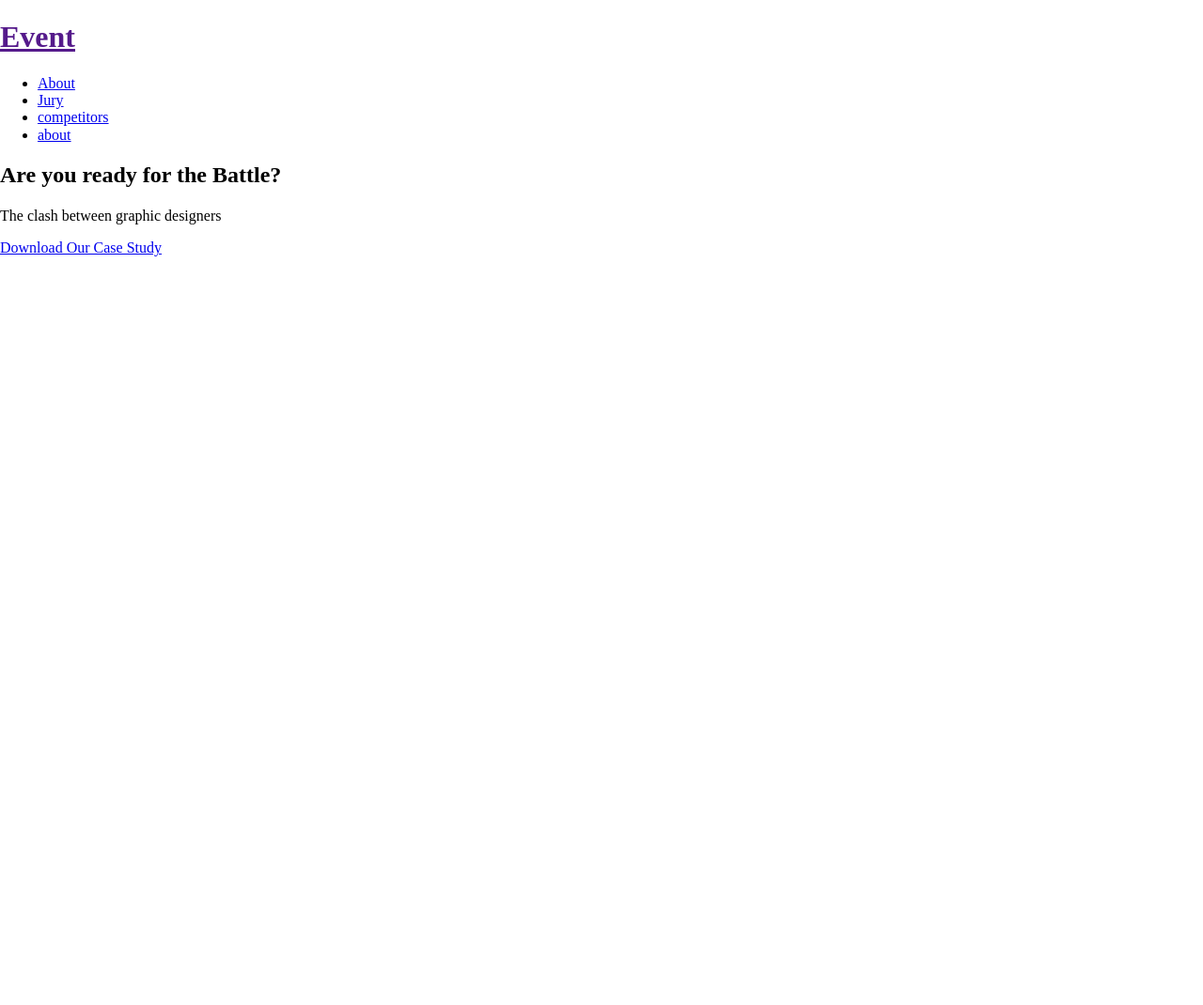
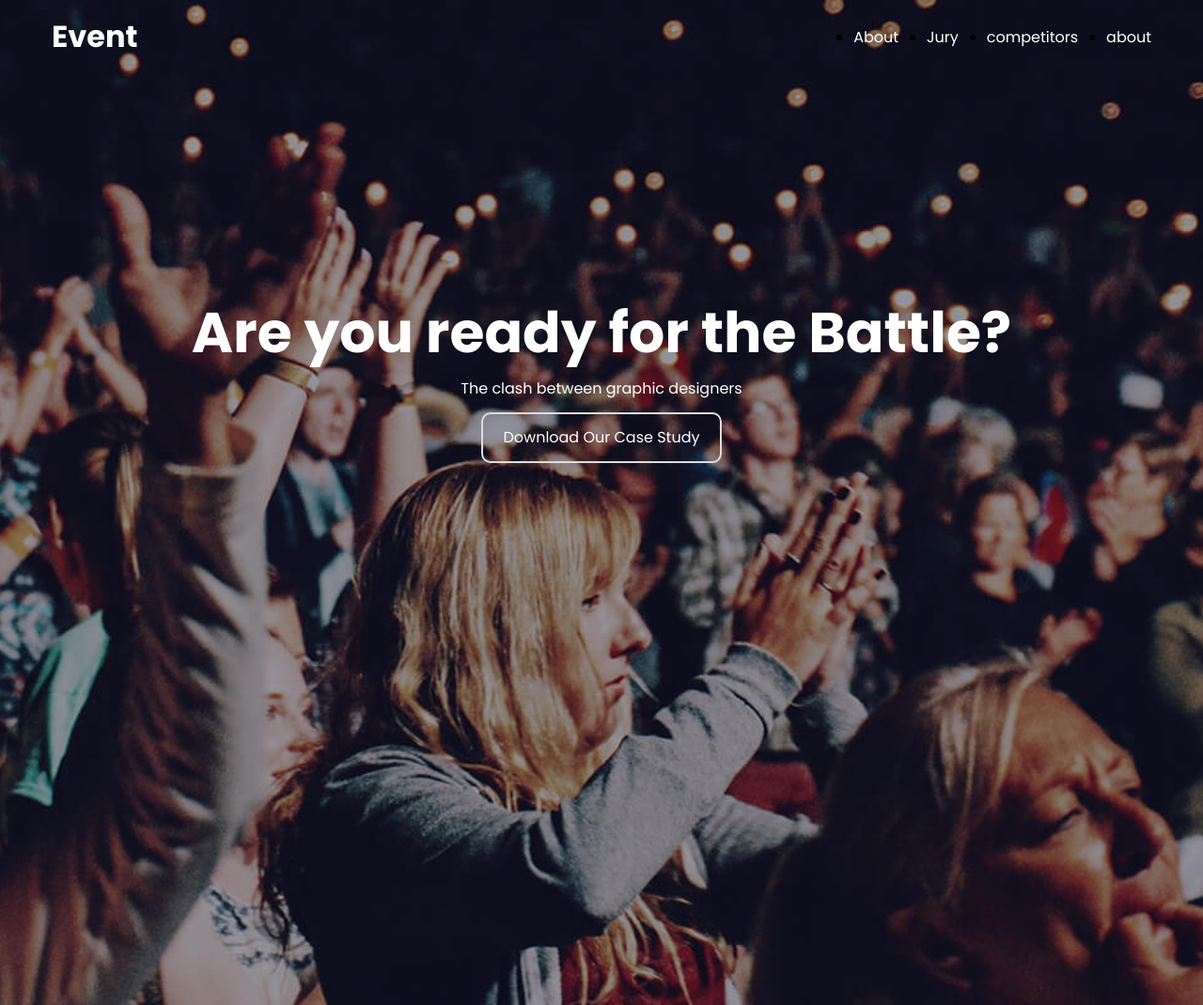
Before and after one commit to zilb88/ba-event, a plain HTML site: page index.html in a window 1280 px wide. Shown: the whole page at 94% size. Before the commit the page ends 800 px from the top, so only its background shows below. Drawn offline with Linux system fonts and the light colour scheme.

Commit message:
add styles for hero and header

```diff
--- a/index.html
+++ b/index.html
@@ -7,12 +7,14 @@
     <title>Event</title>
     <link rel="stylesheet" href="styles/normalize.css">
     <link rel="stylesheet" href="styles/style.css">
+    <link href="https://fonts.googleapis.com/css?family=Poppins:300,400,700&display=swap" rel="stylesheet">
 </head>
 <body>
    <!-- start header -->
     <header class="ba-header">
         <div class="container">
-            <h1 class="ba-logo"><a href="" class="logo_link">Event</a>
+           <div class="ba-header-wrapper">
+            <h1 class="ba-logo__link"><a href="#" class="ba-logo__link">Event</a>
             </h1>
             <nav class="ba-nav">
                 <ul class="ba-menu">
@@ -30,7 +32,7 @@
                     </li>
                 </ul>
             </nav>
-
+            </div>
 
 
         </div>
@@ -45,6 +47,7 @@
                 <p class="ba-hero-text">The clash between graphic designers</p>
 
                 <a href="#" class="ba-btn">Download Our Case Study</a>
+
             </div>
         </section>
         <!-- end hero -->
--- a/styles/style.css
+++ b/styles/style.css
@@ -0,0 +1,96 @@
+body{
+    font-family: 'Poppins', sans-serif;
+}
+a{
+    text-decoration: none;
+}
+
+.container{
+    width: 100%;
+    max-width: 1170px;
+    padding: 0 15px;
+    margin: 0 auto;
+}
+
+.ba-header{
+    position: absolute;
+    width: 100%;
+    left: 0;
+    right: 0;
+}
+
+.ba-header-wrapper{
+    display: flex;
+    justify-content: space-between;
+    align-items: center;
+}
+
+.ba-menu{
+    display: flex;
+    justify-content: space-between;
+}
+.ba-menu__item+ .ba-menu__item{
+    margin-left: 30px;
+
+}
+
+.ba-menu__link{
+    color: white;
+    transition: .2s;
+}
+.ba-menu__link:hover,
+.ba-menu__link:focus{
+    color: #e71cb4;
+}
+
+.ba-menu__link:active{
+    color: pink;
+}
+
+
+.ba-logo__link{
+    color: white;
+}
+
+.ba-hero{
+    background-color: black;
+    background-image: url(../images/hero.jpg);
+    background-size: cover;
+    background-position: center center;
+    min-height: 100vh;
+    text-align: center;
+    color: white;
+    padding-top: 33.75vh;
+}
+
+.ba-hero_title{
+    font-size: 3.75rem;
+    letter-spacing: 0;
+    margin-bottom: 0;
+}
+
+.ba-hero_text{
+    font-size: 1.875rem;
+    margin-bottom: 2.333em;
+}
+
+.ba-btn{
+    display: inline-block;
+    border: 2px solid rgb(221, 221, 221);
+    border-radius: 10px;
+    height: 50px;
+    line-height: 50px;
+    padding: 0 21px;
+    color: white;
+    text-decoration: none;
+    transition: .4s;
+}
+
+.ba-btn:hover,
+.ba-btn:focus{
+    background-color: white;
+    color: black;
+}
+.ba-btn:active{
+    opacity: .8;
+}
```
